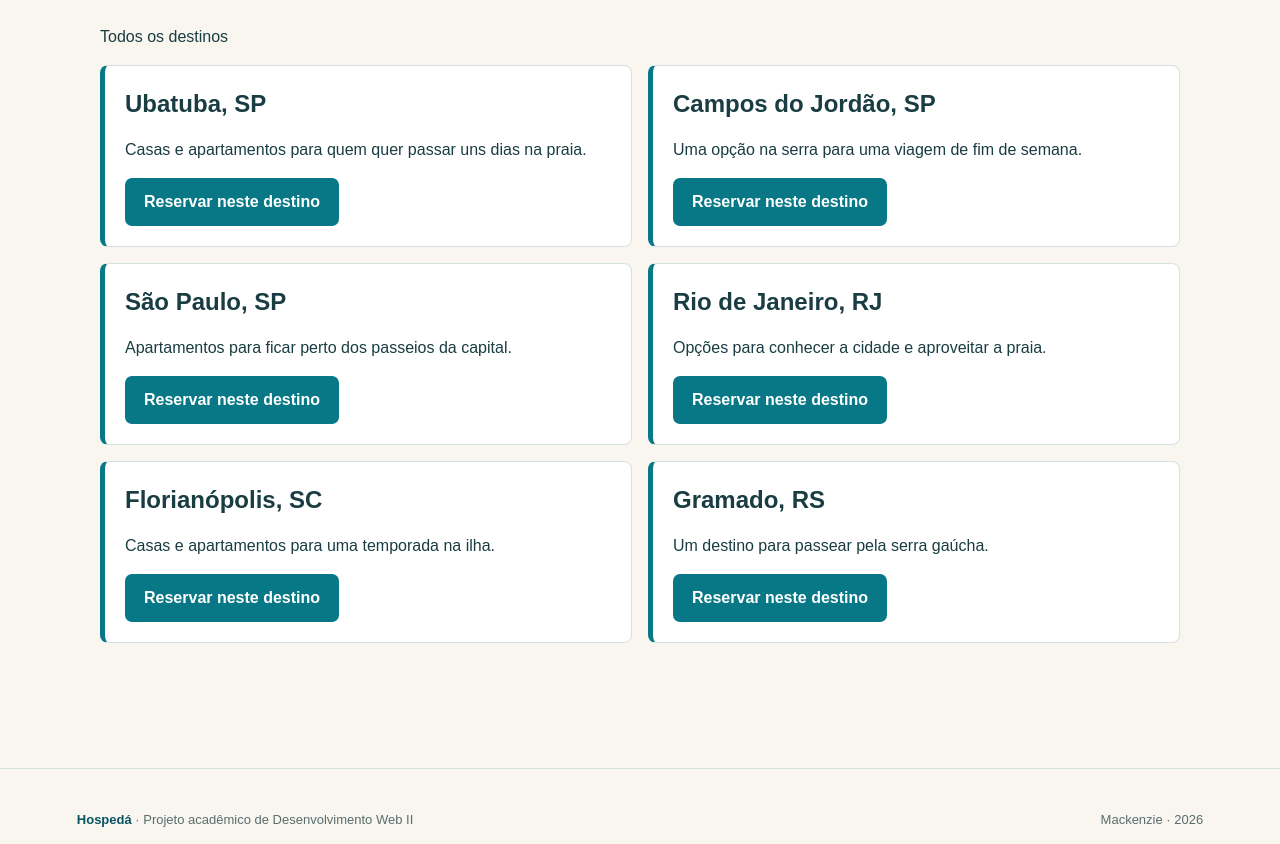
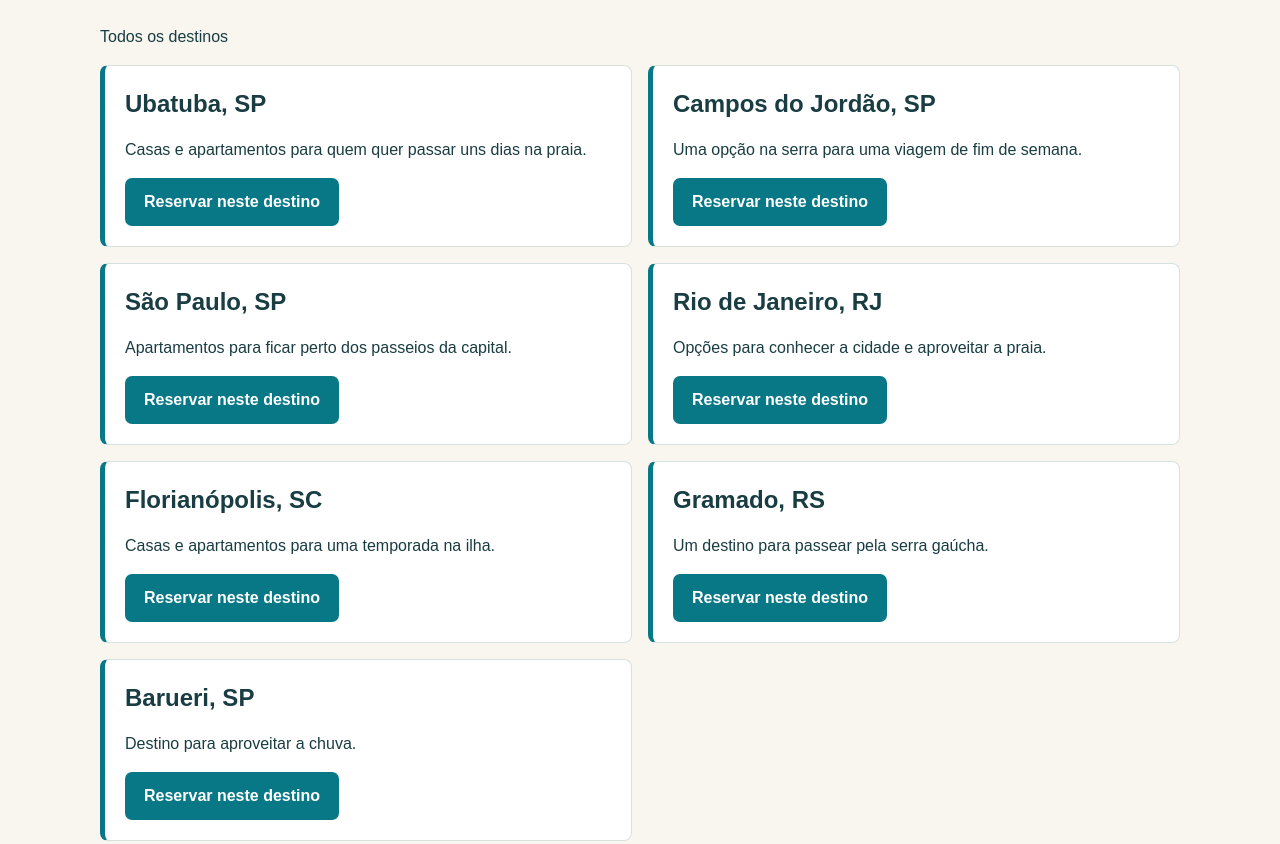
Before and after one commit to joaoespeleta/airbnb, a plain HTML site: page destinos.html in a window 1280 px wide. Shown: the part 365-1209 px from the top of the page. Drawn offline with Linux system fonts and the light colour scheme.

Commit message:
adicionado comentario

```diff
--- a/css/style.css
+++ b/css/style.css
@@ -1,3 +1,4 @@
+/*comentário style*/
 .busca-destino label {
   display: block;
   margin-bottom: 8px;
--- a/js/destinos.js
+++ b/js/destinos.js
@@ -6,7 +6,9 @@ const destinos = [
   { cidade: "São Paulo", estado: "São Paulo", sigla: "SP", descricao: "Apartamentos para ficar perto dos passeios da capital." },
   { cidade: "Rio de Janeiro", estado: "Rio de Janeiro", sigla: "RJ", descricao: "Opções para conhecer a cidade e aproveitar a praia." },
   { cidade: "Florianópolis", estado: "Santa Catarina", sigla: "SC", descricao: "Casas e apartamentos para uma temporada na ilha." },
-  { cidade: "Gramado", estado: "Rio Grande do Sul", sigla: "RS", descricao: "Um destino para passear pela serra gaúcha." }
+  { cidade: "Gramado", estado: "Rio Grande do Sul", sigla: "RS", descricao: "Um destino para passear pela serra gaúcha." },
+  { cidade: "Barueri", estado: "São Paulo", sigla: "SP", descricao: "Destino para aproveitar a chuva." }
+
 ];
 
 // Troca os acentos mais comuns para facilitar a busca por cidades.
```
Also changed, not shown: index.html (+1 -0 lines).
